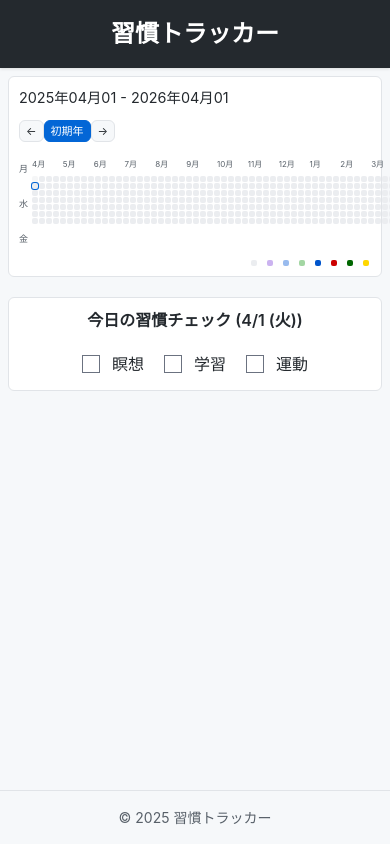
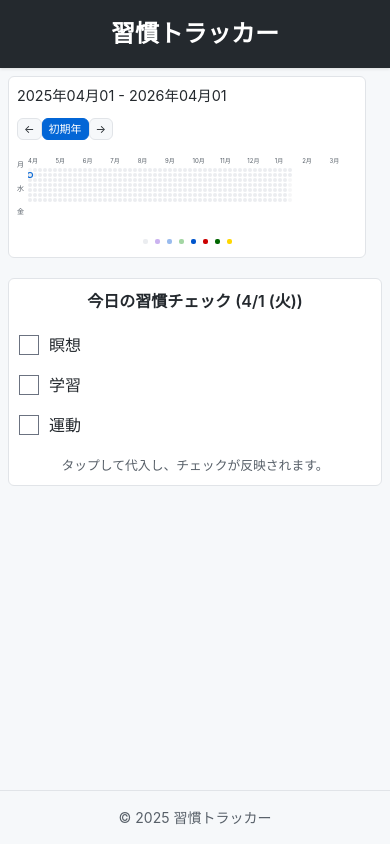
Before and after one commit to torusk/habit-tracker, a React (Create React App) app: page / in a window 390 px wide. Built offline with nearby package versions, Linux system fonts and the light colour scheme.

Commit message:
モバイル対応

```diff
--- a/src/components/TodayCheckList.js
+++ b/src/components/TodayCheckList.js
@@ -75,6 +75,9 @@ const TodayCheckList = () => {
           </div>
         ))}
       </div>
+      <div className="checklist-tips">
+        タップして代入し、チェックが反映されます。
+      </div>
     </div>
   );
 };
--- a/src/index.css
+++ b/src/index.css
@@ -2,6 +2,20 @@
 @tailwind base;
 @tailwind components;
 @tailwind utilities;
+
+.checklist-tips {
+  font-size: 0.8rem;
+  color: #586069;
+  text-align: center;
+  margin-top: 15px;
+  display: none;
+}
+
+@media (max-width: 768px) {
+  .checklist-tips {
+    display: block;
+  }
+}
 
 /* 基本的なCSSスタイル */
 body {
@@ -139,6 +153,8 @@ code {
 .contribution-container {
   display: flex;
   margin-bottom: 16px;
+  width: 100%;
+  overflow-x: hidden;
 }
 
 .weekday-header {
@@ -162,9 +178,11 @@ code {
 
 .contribution-cells.year-view {
   display: grid;
-  grid-template-columns: repeat(53, 10px);
-  grid-template-rows: repeat(7, 10px);
+  grid-template-columns: repeat(53, minmax(0, 10px));
+  grid-template-rows: repeat(7, minmax(0, 10px));
   gap: 2px;
+  width: 100%;
+  overflow-x: auto;
 }
 
 .contribution-cells.year-view .contribution-cell {
@@ -197,10 +215,12 @@ code {
 .contribution-legend {
   display: flex;
   align-items: center;
-  justify-content: flex-end;
+  justify-content: center;
   font-size: 11px;
   color: #586069;
   gap: 6px;
+  flex-wrap: wrap;
+  padding: 5px 0;
 }
 
 .legend-cell {
@@ -264,14 +284,98 @@ code {
 }
 
 /* レスポンシブ対応 */
+/* タブレット向け */
+@media (min-width: 481px) and (max-width: 768px) {
+  .app-main {
+    padding: 0.75rem;
+    max-width: 100%;
+    overflow-x: hidden;
+  }
+
+  .contribution-graph {
+    padding: 10px;
+    width: calc(100% - 20px);
+  }
+
+  .today-checklist {
+    padding: 12px;
+  }
+
+  .contribution-header {
+    flex-direction: column;
+    align-items: flex-start;
+    gap: 10px;
+  }
+
+  .year-title {
+    font-size: 1rem;
+  }
+
+  .nav-button {
+    padding: 3px 8px;
+    font-size: 12px;
+  }
+
+  .contribution-container {
+    overflow-x: visible;
+  }
+
+  .day-labels {
+    font-size: 9px;
+    gap: 28px;
+  }
+
+  .month-labels {
+    font-size: 9px;
+    margin-bottom: 6px;
+  }
+
+  .contribution-cell,
+  .contribution-cells.year-view .contribution-cell {
+    width: 7px;
+    height: 7px;
+  }
+
+  .graph-area {
+    width: calc(100% - 20px);
+    overflow-x: hidden;
+  }
+
+  .contribution-cells.year-view {
+    grid-template-columns: repeat(53, minmax(0, 7px));
+    grid-template-rows: repeat(7, minmax(0, 7px));
+    gap: 1px;
+    overflow-x: visible;
+  }
+
+  .legend-cell {
+    width: 7px;
+    height: 7px;
+  }
+
+  .contribution-legend {
+    gap: 5px;
+    justify-content: center;
+    padding-top: 5px;
+  }
+}
+
+/* スマートフォン向け */
 @media (max-width: 480px) {
   .app-main {
     padding: 0.5rem;
+    max-width: 100%;
+    overflow-x: hidden;
   }
 
-  .contribution-graph,
+  .contribution-graph {
+    padding: 8px;
+    width: calc(100% - 16px);
+  }
+
   .today-checklist {
     padding: 10px;
+    margin-top: 5px;
   }
 
   .contribution-header {
@@ -291,34 +395,94 @@ code {
 
   .contribution-cell,
   .contribution-cells.year-view .contribution-cell {
-    width: 6px;
-    height: 6px;
+    width: 4px;
+    height: 4px;
+  }
+
+  .graph-area {
+    width: calc(100% - 15px);
+    overflow-x: hidden;
   }
 
   .contribution-cells.year-view {
-    grid-template-columns: repeat(53, 6px);
-    grid-template-rows: repeat(7, 6px);
+    grid-template-columns: repeat(53, minmax(0, 4px));
+    grid-template-rows: repeat(7, minmax(0, 4px));
     gap: 1px;
+    overflow-x: visible;
   }
 
   .day-labels {
-    gap: 25px;
-    padding-top: 6px;
+    gap: 12px;
+    padding-top: 3px;
+    font-size: 7px;
   }
 
   .month-labels {
-    font-size: 8px;
-    margin-bottom: 6px;
+    font-size: 6px;
+    margin-bottom: 3px;
   }
 
   .legend-cell {
-    width: 6px;
-    height: 6px;
+    width: 5px;
+    height: 5px;
   }
 
   .contribution-legend {
-    font-size: 9px;
+    font-size: 8px;
     flex-wrap: wrap;
-    justify-content: flex-end;
+    justify-content: center;
+    gap: 3px;
+    margin-top: 10px;
+  }
+
+  .habit-items {
+    flex-direction: column;
+    gap: 12px;
+    align-items: flex-start;
+  }
+
+  .habit-checkbox {
+    width: 20px;
+    height: 20px;
+    margin-right: 10px;
+  }
+
+  .habit-name {
+    font-size: 16px;
   }
 }
+
+/* iPadやタブレット向けの横向きモード */
+@media (min-width: 769px) and (max-width: 1024px) and (orientation: landscape) {
+  .app-main {
+    max-width: 95%;
+    overflow-x: hidden;
+  }
+
+  .contribution-graph {
+    width: calc(100% - 24px);
+  }
+
+  .contribution-cell,
+  .contribution-cells.year-view .contribution-cell {
+    width: 8px;
+    height: 8px;
+  }
+
+  .graph-area {
+    width: calc(100% - 20px);
+    overflow-x: hidden;
+  }
+
+  .contribution-cells.year-view {
+    grid-template-columns: repeat(53, minmax(0, 8px));
+    grid-template-rows: repeat(7, minmax(0, 8px));
+    gap: 1px;
+    overflow-x: visible;
+  }
+
+  .day-labels {
+    gap: 28px;
+    padding-top: 10px;
+  }
+}
```
